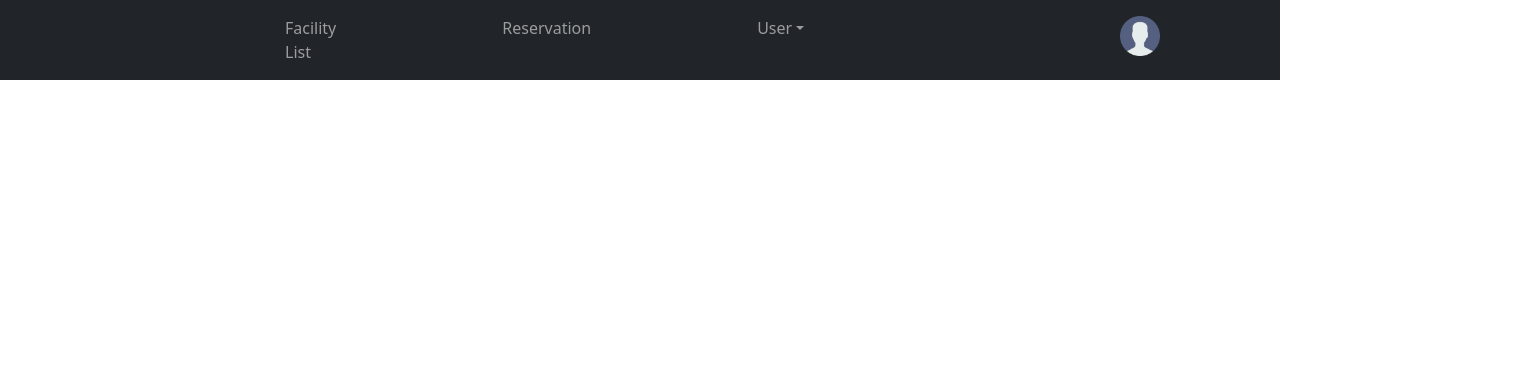
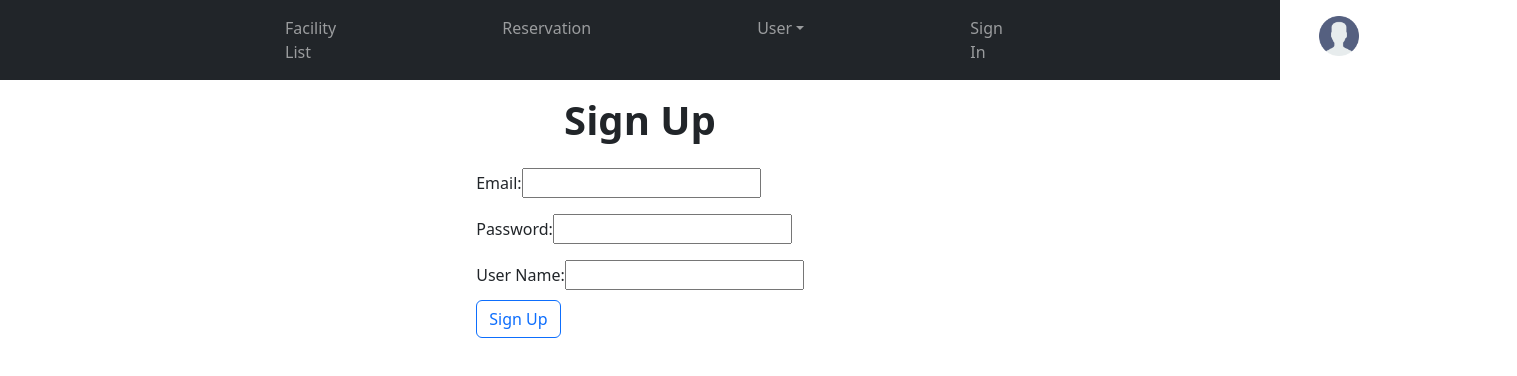
Before and after one commit to JoohyoungJun/cse316hw2, a React (Create React App) app: page /sign-up in a window 1280 px wide. Shown: the top 376 px of the page, 1517 px wide, since content can reach past the window. Built offline with nearby package versions, Linux system fonts and the light colour scheme; the HTML template or start-up script is replaced by a standard one.

Commit message:
Eveventh commit: built signin and signup page mockup (no complete functions yet), commonjs -> es module (modified package.json and moved util folder into src folder) did not decide whether hash pw before or after sending it to server.

```diff
--- a/package.json
+++ b/package.json
@@ -2,6 +2,7 @@
   "name": "hw2",
   "version": "0.1.0",
   "private": true,
+  "type": "module",
   "dependencies": {
     "@testing-library/jest-dom": "^5.17.0",
     "@testing-library/react": "^13.4.0",
@@ -9,6 +10,7 @@
     "axios": "^1.7.7",
     "bootstrap": "^5.3.3",
     "cors": "^2.8.5",
+    "crypto-js": "^4.2.0",
     "express": "^4.21.1",
     "mysql": "^2.18.1",
     "mysql2": "^3.11.4",
--- a/src/App.js
+++ b/src/App.js
@@ -4,12 +4,14 @@ Email: joohyoung.jun@stonybrook.edu
 */
 import React from 'react';
 import { BrowserRouter as Router, Route, Routes } from 'react-router-dom';
-import Navbar from './components/Navbar';
-import MainPage from './components/MainPage';
-import FacilityList from './components/FacilityList';
-import Reservation from './components/Reservation';
-import UserInfo from './components/UserInfo';
-import ReservationHistory from './components/ReservationHistory';
+import Navbar from './components/Navbar.js';
+import MainPage from './components/MainPage.js';
+import FacilityList from './components/FacilityList.js';
+import Reservation from './components/Reservation.js';
+import UserInfo from './components/UserInfo.js';
+import ReservationHistory from './components/ReservationHistory.js';
+import SignIn from './components/SignIn.js';
+import SignUp from './components/SignUp.js';
 
 function App() {
   return (
@@ -23,6 +25,8 @@ function App() {
           <Route path="/reservation" element={<Reservation />} />
           <Route path="/user-info" element={<UserInfo />} />
           <Route path="/reservation-history" element={<ReservationHistory />} />
+          <Route path="/sign-in" element={<SignIn />} />
+          <Route path="sign-up" element={<SignUp />} />
         </Routes>
       </div>
     </Router>
--- a/src/components/MainPage.js
+++ b/src/components/MainPage.js
@@ -37,6 +37,14 @@ const MainPage = () => {
                 </li>
                 <li>
                     <h2><strong>User</strong></h2>
+                    <ul>
+                        <li>
+                            <p>User Info</p>
+                        </li>
+                        <li>
+                            <p>Reservation History</p>
+                        </li>
+                    </ul>
                 </li>
             </ul>
         </div>
--- a/src/components/Navbar.js
+++ b/src/components/Navbar.js
@@ -35,6 +35,9 @@ const Navbar = () => {
                             </ul>
                         </li>
                         <li className="nav-item">
+                            <Link to="sign-in" className="nav-link">Sign In</Link>
+                        </li>
+                        <li className="nav-item">
                             <Link to="/user-info" className="nav-link user-icon">
                                 <img src="/assignImage/user.png" alt="user.png" style={{ width: '40px', height: '40px' }} />
                             </Link>
--- /dev/null
+++ b/src/components/SignIn.js
@@ -0,0 +1,53 @@
+/*
+Name: Joohyoung Jun
+Email: joohyoung.jun@stonybrook.edu
+*/
+import React from "react";
+import { useState } from 'react';
+import axios from "axios";
+import { Link } from 'react-router-dom';
+
+const SignIn = () => {
+    const [email, setEmail] = useState("");
+    const [pw, setPw] = useState("");
+
+    const submission = () => {
+
+    };
+
+    const insertEmail = () => {
+
+    };
+
+    const insertPw = () => {
+
+    };
+
+    return (
+        <div style={ {display: 'flex', flexDirection: 'column',  alignItems: 'center'} }>
+            <h1><strong>Sign in</strong></h1>
+            <p></p><p></p>
+            <form onSubmit={submission}>
+                <div>
+                    <label>Email: </label>
+                    <input type="email" value={email} onChange={insertEmail} required />
+                </div>
+                <p></p>
+                <div>
+                    <label>Password: </label>
+                    <input type="password" value={pw} onChange={insertPw} required />
+                </div>
+                <div style ={{marginTop: "10px"}}>
+                    <button type="submit" className="btn btn-outline-primary">Sign In</button>
+                    <Link to="/sign-up">
+                    <button type="button" className="btn btn-outline-primary"
+                        style={ {marginLeft: "20px"} }>Sign Up</button>
+                    </Link>
+                </div>
+            </form>
+
+        </div>
+    );
+}
+
+export default SignIn;
--- /dev/null
+++ b/src/components/SignUp.js
@@ -0,0 +1,64 @@
+/*
+Name: Joohyoung Jun
+Email: joohyoung.jun@stonybrook.edu
+*/
+import React from "react";
+import { useState } from "react";
+import axios from "axios";
+
+const SignUp = () => {
+    const [email, setEmail] = useState("");
+    const [pw, setPw] = useState("");
+    const [userName, setUserName] = useState("");
+
+    const insertEmail = (e) => {
+        setEmail(e.target.value);
+    };
+
+    const insertPw = (e) => {
+        setPw(e.target.value);
+    };
+
+    const insertUserName = (e) => {
+        setUserName(e.target.value);
+    };
+
+    const submission = async () => {
+        try {
+            await axios.post("http://localhost:3001/sign-up",
+                { email: email, userName: userName, pw: pw, });
+            window.alert("User Registed Successfully!");
+        } catch (error) {
+            console.error("sign-up error: ", error);
+        }
+
+    };
+
+    return (
+        <div style={ {display: 'flex', flexDirection: 'column',  alignItems: 'center'} }>
+            <p></p><h1><strong>Sign Up</strong></h1>
+            <p></p>
+            <form onSubmit={submission}>
+                <div>
+                    <label>Email: </label>
+                    <input type="email" value={email} onChange={insertEmail} required />
+                </div>
+                <p></p>
+                <div>
+                    <label>Password: </label>
+                    <input type="password" value={pw} onChange={insertPw} required />
+                </div>
+                <p></p>
+                <div>
+                    <label>User Name: </label>
+                    <input type="text" value={userName} onChange={insertUserName} required />
+                </div>
+                <button type="submit" className="btn btn-outline-primary"
+                        style ={{marginTop: "10px"}}>Sign Up</button>
+            </form>
+
+        </div>
+    );
+}
+
+export default SignUp;
--- a/src/index.js
+++ b/src/index.js
@@ -3,8 +3,8 @@ import ReactDOM from 'react-dom/client';
 import './index.css';
 import 'bootstrap/dist/css/bootstrap.min.css';
 import 'bootstrap/dist/js/bootstrap.bundle.min.js';
-import App from './App';
-import reportWebVitals from './reportWebVitals';
+import App from './App.js';
+import reportWebVitals from './reportWebVitals.js';
 
 const root = ReactDOM.createRoot(document.getElementById('root'));
 root.render(
```
Also changed, not shown: server.js (+40 -4 lines), src/util/hashutil.js (added, +41 -0 lines), 2 other files (tests, documents, lock files or other folders).
